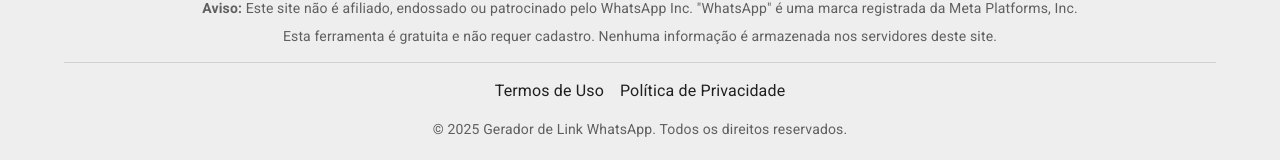
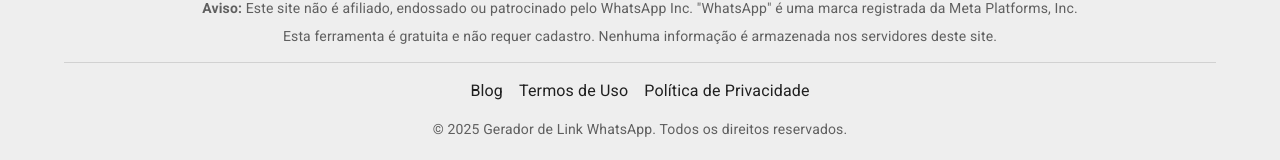
Before and after one commit to rodrigovoliveira/whatsapp-link-generator, a React (Create React App) app: page /blog/como-criar-link-whatsapp in a window 1280 px wide. Shown: the part 637-797 px from the top of the page. Built offline with nearby package versions, Linux system fonts and the light colour scheme.

Commit message:
feat: adicionado link do blog no footer

```diff
--- a/src/components/Footer.tsx
+++ b/src/components/Footer.tsx
@@ -36,6 +36,14 @@
         }}>
           <MuiLink
             component={Link}
+            to="/blog"
+            color="inherit"
+            underline="hover"
+          >
+            Blog
+          </MuiLink>
+          <MuiLink
+            component={Link}
             to="/termos-de-uso"
             color="inherit"
             underline="hover"
```
